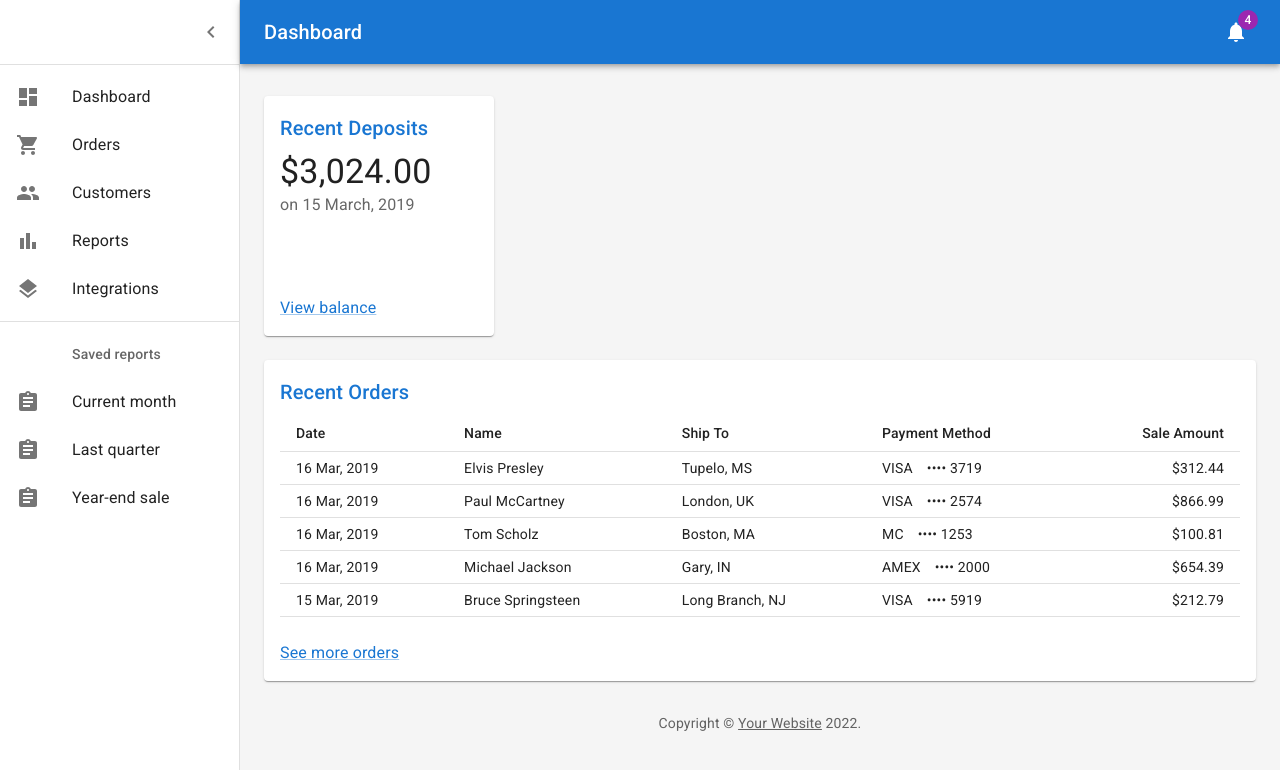
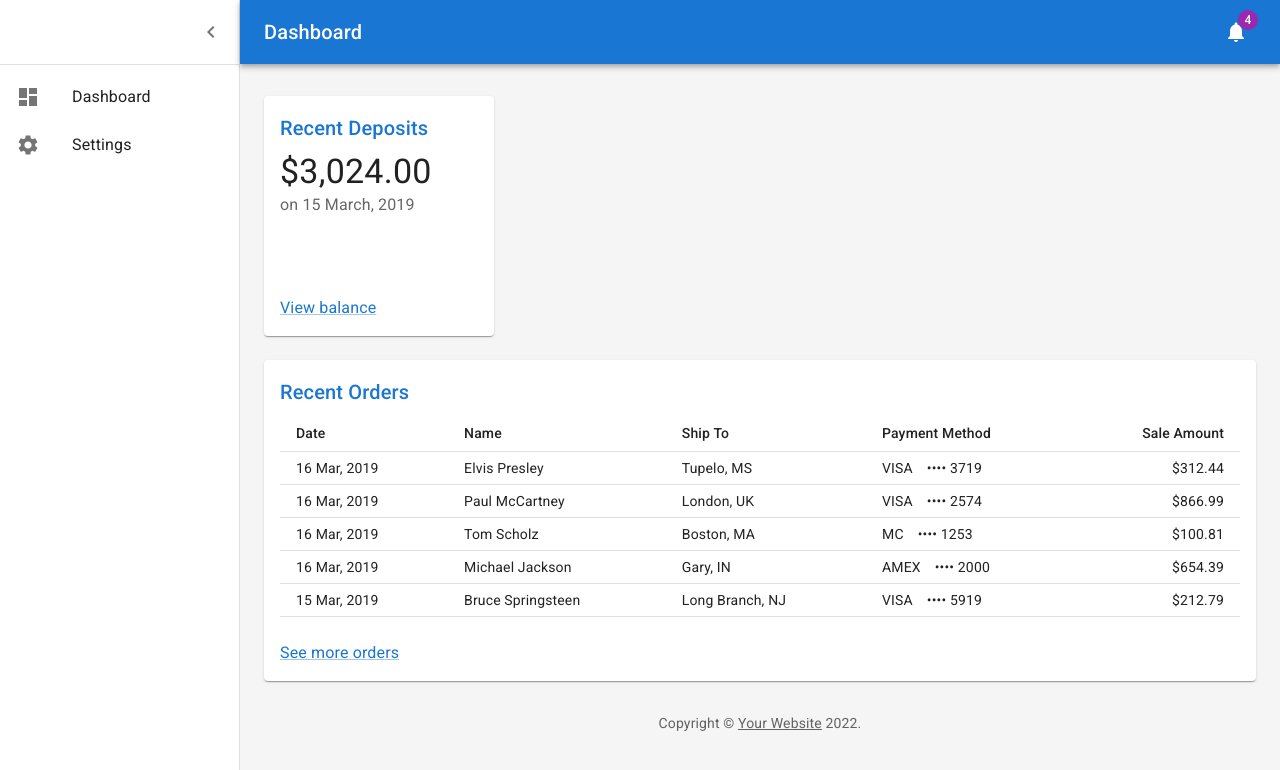
Before and after one commit to kingleon247/signalwire-click-to-call, a Next.js app in the folder frontend/: page /dashboard in a window 1280 px wide. Shown: the top 770 px of the page. Built offline with nearby package versions, Linux system fonts and the light colour scheme.

Commit message:
Add clsx prop-types.

```diff
--- a/frontend/package.json
+++ b/frontend/package.json
@@ -15,7 +15,9 @@
     "@mui/icons-material": "^5.8.4",
     "@mui/material": "^5.9.1",
     "axios": "^0.21.1",
+    "clsx": "^1.2.1",
     "next": "12.2.2",
+    "prop-types": "^15.8.1",
     "react": "18.2.0",
     "react-dom": "18.2.0",
     "swr": "^1.2.2"
--- a/frontend/src/components/Dashboard/listItems.js
+++ b/frontend/src/components/Dashboard/listItems.js
@@ -2,13 +2,8 @@
 import ListItemButton from '@mui/material/ListItemButton';
 import ListItemIcon from '@mui/material/ListItemIcon';
 import ListItemText from '@mui/material/ListItemText';
-import ListSubheader from '@mui/material/ListSubheader';
 import DashboardIcon from '@mui/icons-material/Dashboard';
-import ShoppingCartIcon from '@mui/icons-material/ShoppingCart';
-import PeopleIcon from '@mui/icons-material/People';
-import BarChartIcon from '@mui/icons-material/BarChart';
-import LayersIcon from '@mui/icons-material/Layers';
-import AssignmentIcon from '@mui/icons-material/Assignment';
+import SettingsIcon from '@mui/icons-material/Settings';
 
 export const mainListItems = (
     <React.Fragment>
@@ -20,53 +15,9 @@
         </ListItemButton>
         <ListItemButton>
             <ListItemIcon>
-                <ShoppingCartIcon />
+                <SettingsIcon />
             </ListItemIcon>
-            <ListItemText primary="Orders" />
-        </ListItemButton>
-        <ListItemButton>
-            <ListItemIcon>
-                <PeopleIcon />
-            </ListItemIcon>
-            <ListItemText primary="Customers" />
-        </ListItemButton>
-        <ListItemButton>
-            <ListItemIcon>
-                <BarChartIcon />
-            </ListItemIcon>
-            <ListItemText primary="Reports" />
-        </ListItemButton>
-        <ListItemButton>
-            <ListItemIcon>
-                <LayersIcon />
-            </ListItemIcon>
-            <ListItemText primary="Integrations" />
+            <ListItemText primary="Settings" />
         </ListItemButton>
     </React.Fragment>
 );
-
-export const secondaryListItems = (
-    <React.Fragment>
-        <ListSubheader component="div" inset>
-            Saved reports
-        </ListSubheader>
-        <ListItemButton>
-            <ListItemIcon>
-                <AssignmentIcon />
-            </ListItemIcon>
-            <ListItemText primary="Current month" />
-        </ListItemButton>
-        <ListItemButton>
-            <ListItemIcon>
-                <AssignmentIcon />
-            </ListItemIcon>
-            <ListItemText primary="Last quarter" />
-        </ListItemButton>
-        <ListItemButton>
-            <ListItemIcon>
-                <AssignmentIcon />
-            </ListItemIcon>
-            <ListItemText primary="Year-end sale" />
-        </ListItemButton>
-    </React.Fragment>
-);
--- a/frontend/src/pages/dashboard.js
+++ b/frontend/src/pages/dashboard.js
@@ -127,6 +127,7 @@
                         </IconButton>
                     </Toolbar>
                 </AppBar>
+
                 <Drawer variant="permanent" open={open}>
                     <Toolbar
                         sx={{
@@ -143,8 +144,6 @@
                     <Divider />
                     <List component="nav">
                         {mainListItems}
-                        <Divider sx={{ my: 1 }} />
-                        {secondaryListItems}
                     </List>
                 </Drawer>
                 <Box
```
